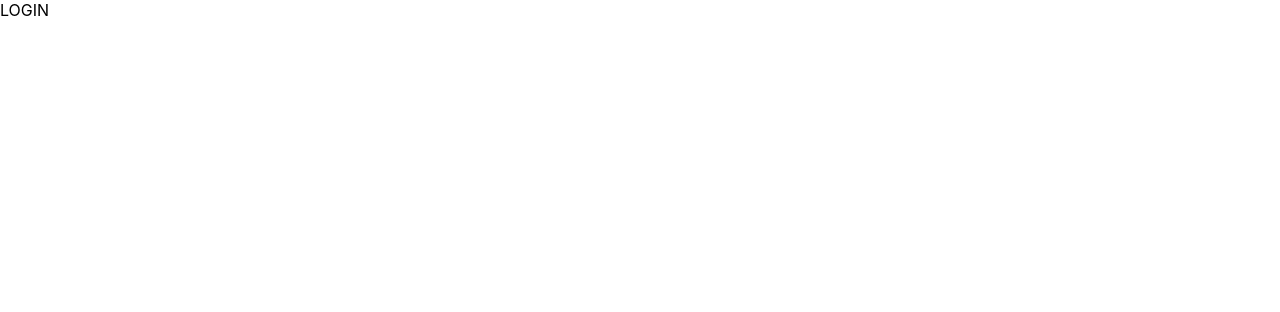
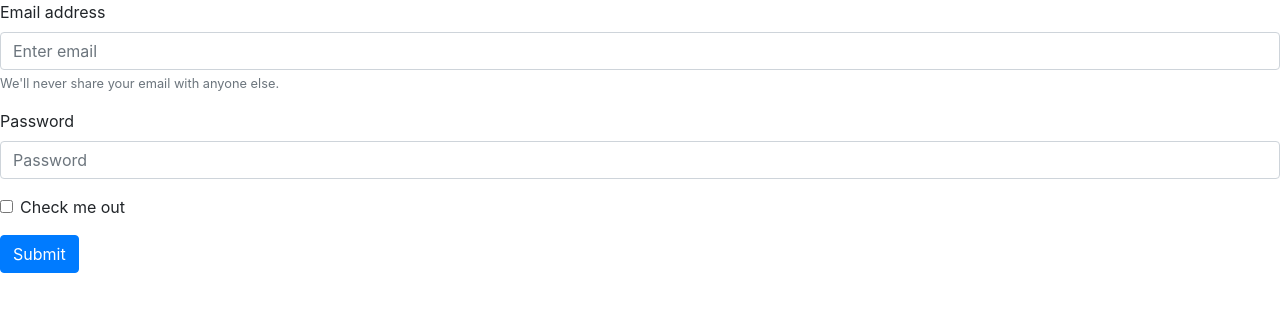
Before and after one commit to dpolcari18/repo-man, a React (Create React App) app: page / in a window 1280 px wide. Shown: the top 312 px of the page. Built offline with nearby package versions, Linux system fonts and the light colour scheme.

Commit message:
added login form

```diff
--- a/public/index.html
+++ b/public/index.html
@@ -24,7 +24,13 @@
       work correctly both with client-side routing and a non-root public URL.
       Learn how to configure a non-root public URL by running `npm run build`.
     -->
-    <title>React App</title>
+    <link
+      rel="stylesheet"
+      href="https://cdn.jsdelivr.net/npm/bootstrap@4.6.0/dist/css/bootstrap.min.css"
+      integrity="sha384-B0vP5xmATw1+K9KRQjQERJvTumQW0nPEzvF6L/Z6nronJ3oUOFUFpCjEUQouq2+l"
+      crossorigin="anonymous"
+    />
+    <title>Repo Man</title>
   </head>
   <body>
     <noscript>You need to enable JavaScript to run this app.</noscript>
--- a/src/App.js
+++ b/src/App.js
@@ -2,9 +2,6 @@ import './App.css';
 
 // react router
 import { BrowserRouter as Router, Route, Switch } from 'react-router-dom'
-
-// react-bootstrap
-import Container from 'react-bootstrap/Container'
 
 // components
 import Login from './components/Login'
--- a/src/components/Login.js
+++ b/src/components/Login.js
@@ -1,8 +1,31 @@
 import React from 'react'
+
+// react bootstrap
+import Form from 'react-bootstrap/Form'
+import Button from 'react-bootstrap/Button'
 
 const Login = () => {
     return (
-        <div>LOGIN</div>
+        <Form>
+            <Form.Group controlId="formBasicEmail">
+                <Form.Label>Email address</Form.Label>
+                <Form.Control type="email" placeholder="Enter email" />
+                <Form.Text className="text-muted">
+                We'll never share your email with anyone else.
+                </Form.Text>
+            </Form.Group>
+
+            <Form.Group controlId="formBasicPassword">
+                <Form.Label>Password</Form.Label>
+                <Form.Control type="password" placeholder="Password" />
+            </Form.Group>
+            <Form.Group controlId="formBasicCheckbox">
+                <Form.Check type="checkbox" label="Check me out" />
+            </Form.Group>
+            <Button variant="primary" type="submit">
+                Submit
+            </Button>
+        </Form>
     )
 }
 
```
